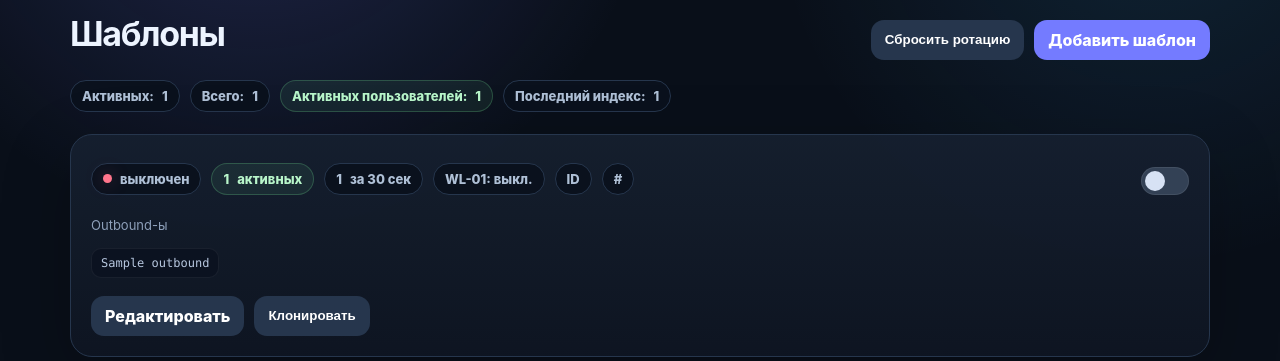
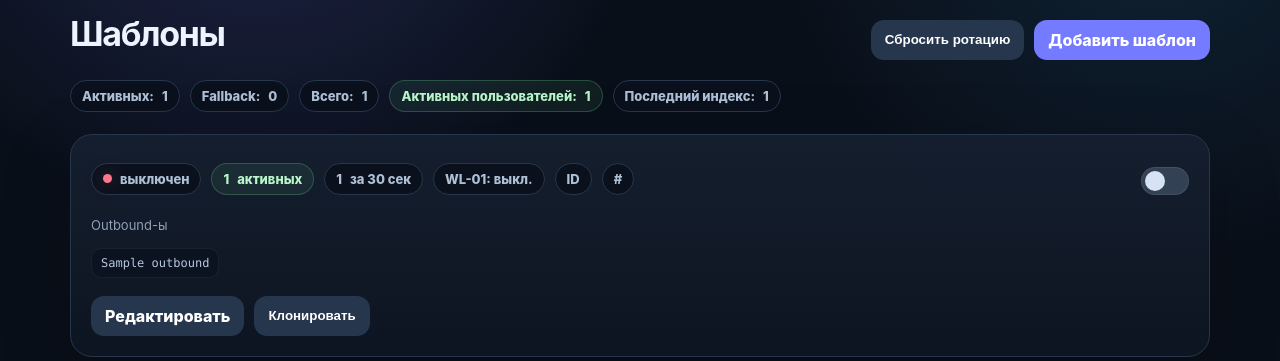
Before and after one commit to zadkie1ll/shredder-admin, a FastAPI app: template app/templates/templates.html in a window 1280 px wide. Shown: the part 116-477 px from the top of the page. Run offline with FastAPI, Linux system fonts and the light colour scheme; the template is opened without the code that fills it: most values are stand-ins (such as "Sample title", 1, 10 or a date in 2020); data that the repository does not hold is empty; parts of the project's set-up code (start-up, migrations or seed data) failed here and were passed over.

Commit message:
Add protected CDN fallback template

```diff
--- a/app/main.py
+++ b/app/main.py
@@ -116,6 +116,88 @@ def get_tag_list(content: str, section: str) -> list[str]:
 
 def get_outbound_tags(content: str) -> list[str]:
     return get_tag_list(content, "outbounds")
+
+
+def build_yacdn_https_fallback_content(source_content: str) -> str | None:
+    try:
+        payload = orjson.loads(source_content)
+    except orjson.JSONDecodeError:
+        return None
+
+    if not isinstance(payload, dict):
+        return None
+
+    outbounds = payload.get("outbounds")
+    if not isinstance(outbounds, list):
+        return None
+
+    cdn_outbound = None
+    block_outbound = None
+    for outbound in outbounds:
+        if not isinstance(outbound, dict):
+            continue
+        tag = outbound.get("tag")
+        if tag == "BLOCK":
+            block_outbound = copy.deepcopy(outbound)
+        if not isinstance(tag, str):
+            continue
+        if tag.startswith("WL-03") and "YCDN-HTTPS" in tag:
+            cdn_outbound = copy.deepcopy(outbound)
+
+    if not cdn_outbound:
+        for outbound in outbounds:
+            if not isinstance(outbound, dict):
+                continue
+            stream_settings = outbound.get("streamSettings")
+            if not isinstance(stream_settings, dict):
+                continue
+            xhttp_settings = stream_settings.get("xhttpSettings")
+            tls_settings = stream_settings.get("tlsSettings")
+            if (
+                isinstance(xhttp_settings, dict)
+                and isinstance(tls_settings, dict)
+                and xhttp_settings.get("host") == "cdn1.orpheous.ru"
+                and tls_settings.get("serverName") == "cdn1.orpheous.ru"
+            ):
+                cdn_outbound = copy.deepcopy(outbound)
+                break
+
+    if not cdn_outbound or not isinstance(cdn_outbound.get("tag"), str):
+        return None
+
+    inbound_tags = [
+        item.get("tag")
+        for item in payload.get("inbounds", [])
+        if isinstance(item, dict) and isinstance(item.get("tag"), str)
+    ]
+
+    fallback = {
+        key: copy.deepcopy(payload[key])
+        for key in ("log", "dns", "policy", "api")
+        if key in payload
+    }
+    fallback["remarks"] = "YA CDN HTTPS fallback"
+    fallback["inbounds"] = copy.deepcopy(payload.get("inbounds", []))
+    fallback["outbounds"] = [cdn_outbound]
+    rules = []
+    if block_outbound:
+        fallback["outbounds"].append(block_outbound)
+        rules.append({"network": "udp", "outboundTag": "BLOCK", "port": "443"})
+    if inbound_tags:
+        rules.append(
+            {
+                "type": "field",
+                "inboundTag": inbound_tags,
+                "outboundTag": cdn_outbound["tag"],
+            }
+        )
+    fallback["routing"] = {
+        "domainStrategy": payload.get("routing", {}).get("domainStrategy", "IPIfNonMatch")
+        if isinstance(payload.get("routing"), dict)
+        else "IPIfNonMatch",
+        "rules": rules,
+    }
+    return _json_dump_text(fallback)
 
 
 def apply_wl01_uuid(content: str, wl01_uuid: str | None) -> str:
@@ -415,6 +497,7 @@ async def check_wl01_template(config_id: int) -> None:
         if (
             settings.wl01_auto_disable_enabled
             and config.is_active
+            and not config.is_fallback
             and len(servers) > 0
             and available_count == 0
             and not checker_failed
@@ -502,7 +585,11 @@ def list_configs_with_outbounds(session):
 
 
 def active_configs_count(configs) -> int:
-    return sum(1 for item in configs if item["config"].is_active)
+    return sum(
+        1
+        for item in configs
+        if item["config"].is_active and not item["config"].is_fallback
+    )
 
 
 def assigned_users_count(configs) -> int:
@@ -615,9 +702,49 @@ def seed_template_if_needed() -> None:
         )
 
 
+def ensure_fallback_template() -> None:
+    with session_scope() as session:
+        fallback = session.scalar(
+            select(AdminConfigTemplate)
+            .where(AdminConfigTemplate.is_fallback.is_(True))
+            .order_by(AdminConfigTemplate.id.asc())
+            .limit(1)
+        )
+        if fallback:
+            fallback.is_active = True
+            fallback.updated_at = func.now()
+            return
+
+        source_templates = (
+            session.execute(
+                select(AdminConfigTemplate)
+                .where(AdminConfigTemplate.is_fallback.is_(False))
+                .order_by(AdminConfigTemplate.sort_order.desc(), AdminConfigTemplate.id.desc())
+            )
+            .scalars()
+            .all()
+        )
+        for source in source_templates:
+            content = build_yacdn_https_fallback_content(source.content)
+            if not content:
+                continue
+            session.add(
+                AdminConfigTemplate(
+                    name="Fallback · YA CDN HTTPS only",
+                    content=content,
+                    is_active=True,
+                    is_fallback=True,
+                    wl01_check_enabled=False,
+                    sort_order=10000,
+                )
+            )
+            return
+
+
 @app.on_event("startup")
 async def startup() -> None:
     seed_template_if_needed()
+    ensure_fallback_template()
     if settings.wl01_checker_enabled:
         app.state.wl01_checker_task = asyncio.create_task(wl01_checker_loop())
 
@@ -737,7 +864,7 @@ def update_config(
         config.name = name
         config.sort_order = sort_order
         config.content = content
-        config.is_active = is_active
+        config.is_active = True if config.is_fallback else is_active
         config.wl01_check_enabled = wl01_check_enabled
         config.wl01_check_uuid = normalized_wl01_uuid
         config.updated_at = func.now()
@@ -756,6 +883,8 @@ async def toggle_config(config_id: int, request: Request):
         config = session.get(AdminConfigTemplate, config_id)
         if not config:
             raise HTTPException(status_code=404, detail="Config not found")
+        if config.is_fallback and not is_active:
+            raise HTTPException(status_code=400, detail="Fallback config cannot be disabled")
         config.is_active = is_active
         config.updated_at = func.now()
         cleared_assignments = 0
@@ -785,6 +914,7 @@ def clone_config(config_id: int):
                 sort_order=config.sort_order + 1,
                 content=config.content,
                 is_active=False,
+                is_fallback=False,
                 wl01_check_enabled=config.wl01_check_enabled,
                 wl01_check_uuid=config.wl01_check_uuid,
             )
@@ -797,6 +927,8 @@ def delete_config(config_id: int):
     with session_scope() as session:
         config = session.get(AdminConfigTemplate, config_id)
         if config:
+            if config.is_fallback:
+                raise HTTPException(status_code=400, detail="Fallback config cannot be deleted")
             session.execute(
                 delete(AdminConfigAssignment).where(
                     AdminConfigAssignment.template_id == config_id
@@ -836,6 +968,7 @@ def serialize_config_templates(session) -> list[dict]:
             "id": config.id,
             "name": config.name,
             "is_active": config.is_active,
+            "is_fallback": config.is_fallback,
             "sort_order": config.sort_order,
             "assigned_count": assignment_counts.get(config.id, 0),
             "recent_count": recent_counts.get(config.id, 0),
@@ -873,7 +1006,10 @@ def list_config_templates_for_ui():
         state = session.get(AdminConfigRotationState, "default")
         return {
             "configs": configs,
-            "active_count": sum(1 for config in configs if config["is_active"]),
+            "active_count": sum(
+                1 for config in configs if config["is_active"] and not config["is_fallback"]
+            ),
+            "fallback_count": sum(1 for config in configs if config["is_fallback"]),
             "assigned_count": sum(config["assigned_count"] for config in configs),
             "last_index": state.last_index if state else -1,
         }
@@ -911,11 +1047,28 @@ def get_next_config_template(
             session.execute(
                 select(AdminConfigTemplate)
                 .where(AdminConfigTemplate.is_active.is_(True))
+                .where(AdminConfigTemplate.is_fallback.is_(False))
                 .order_by(AdminConfigTemplate.sort_order.asc(), AdminConfigTemplate.id.asc())
             )
             .scalars()
             .all()
         )
+        using_fallback = False
+        if not configs:
+            configs = (
+                session.execute(
+                    select(AdminConfigTemplate)
+                    .where(AdminConfigTemplate.is_active.is_(True))
+                    .where(AdminConfigTemplate.is_fallback.is_(True))
+                    .order_by(
+                        AdminConfigTemplate.sort_order.asc(),
+                        AdminConfigTemplate.id.asc(),
+                    )
+                )
+                .scalars()
+                .all()
+            )
+            using_fallback = True
         if not configs:
             raise HTTPException(status_code=404, detail="No active config templates")
 
@@ -1001,6 +1154,7 @@ def get_next_config_template(
             "name": config.name,
             "index": next_index,
             "total_active": len(configs),
+            "using_fallback": using_fallback,
             "assignment_status": assignment_status,
             "assignment_key": assignment_key,
             "user_id": user.id if user else None,
--- a/app/templates/templates.html
+++ b/app/templates/templates.html
@@ -23,6 +23,7 @@
 
   <div class="stats">
     <span class="pill">Активных: <span data-stat-active>{{ active_count }}</span></span>
+    <span class="pill">Fallback: <span data-stat-fallback>{{ configs | selectattr("config.is_fallback") | list | length }}</span></span>
     <span class="pill">Всего: <span data-stat-total>{{ configs | length }}</span></span>
     <span class="pill count">Активных пользователей: <span data-stat-assigned>{{ assigned_count }}</span></span>
     <span class="pill">Последний индекс: <span data-stat-last-index>{{ state.last_index if state else -1 }}</span></span>
@@ -38,6 +39,9 @@
               <h3>{{ config.name }}</h3>
               <div class="actions">
                 <span class="pill"><span class="dot {{ 'on' if config.is_active else 'off' }}" data-status-dot></span><span data-status-text>{{ "в выдаче" if config.is_active else "выключен" }}</span></span>
+                {% if config.is_fallback %}
+                  <span class="pill" data-fallback-badge>fallback · защищен</span>
+                {% endif %}
                 <span class="pill count"><span data-assigned-count>{{ item.assigned_count }}</span> активных</span>
                 <span class="pill"><span data-recent-count>{{ item.recent_count }}</span> за 30 сек</span>
                 <span class="pill" data-wl01-status>
@@ -54,7 +58,12 @@
             </a>
 
             <label class="switch" title="Включить или выключить из выдачи">
-              <input type="checkbox" data-template-toggle="{{ config.id }}" {% if config.is_active %}checked{% endif %}>
+              <input
+                type="checkbox"
+                data-template-toggle="{{ config.id }}"
+                {% if config.is_active %}checked{% endif %}
+                {% if config.is_fallback %}disabled{% endif %}
+              >
               <span class="slider"></span>
             </label>
           </div>
@@ -108,6 +117,7 @@
 
     function applyTemplatesPayload(payload) {
       document.querySelector("[data-stat-active]").textContent = payload.active_count;
+      document.querySelector("[data-stat-fallback]").textContent = payload.fallback_count ?? 0;
       document.querySelector("[data-stat-total]").textContent = payload.configs.length;
       document.querySelector("[data-stat-assigned]").textContent = payload.assigned_count;
       document.querySelector("[data-stat-last-index]").textContent = payload.last_index;
@@ -124,8 +134,9 @@
         const wl01Status = card.querySelector("[data-wl01-status]");
         const wl01Error = card.querySelector("[data-wl01-error]");
 
-        if (toggle && !toggle.disabled) {
+        if (toggle) {
           toggle.checked = config.is_active;
+          toggle.disabled = Boolean(config.is_fallback);
         }
         if (dot) {
           dot.className = `dot ${config.is_active ? "on" : "off"}`;
```
Also changed, not shown: app/templates/template_edit.html (+21 -4 lines).
